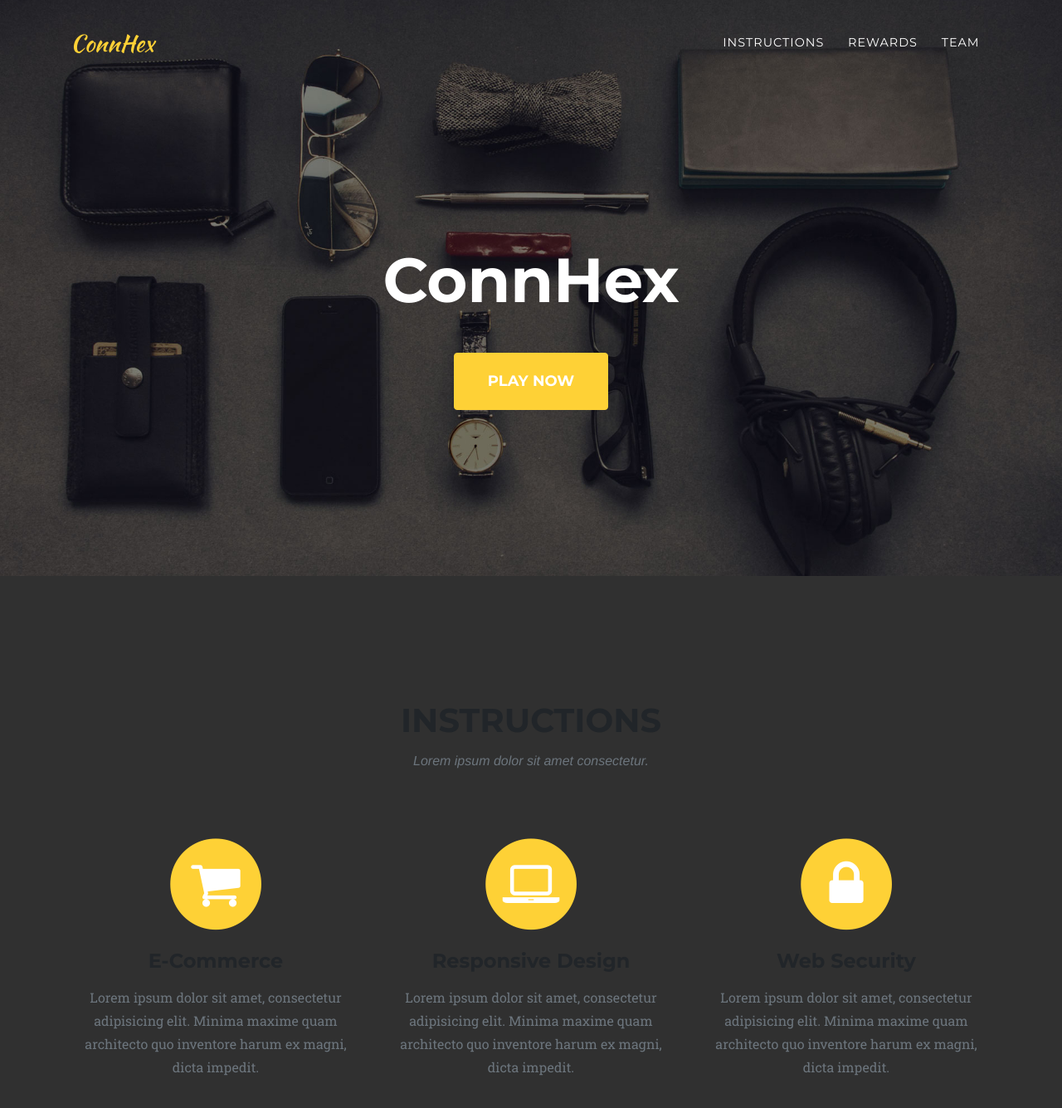
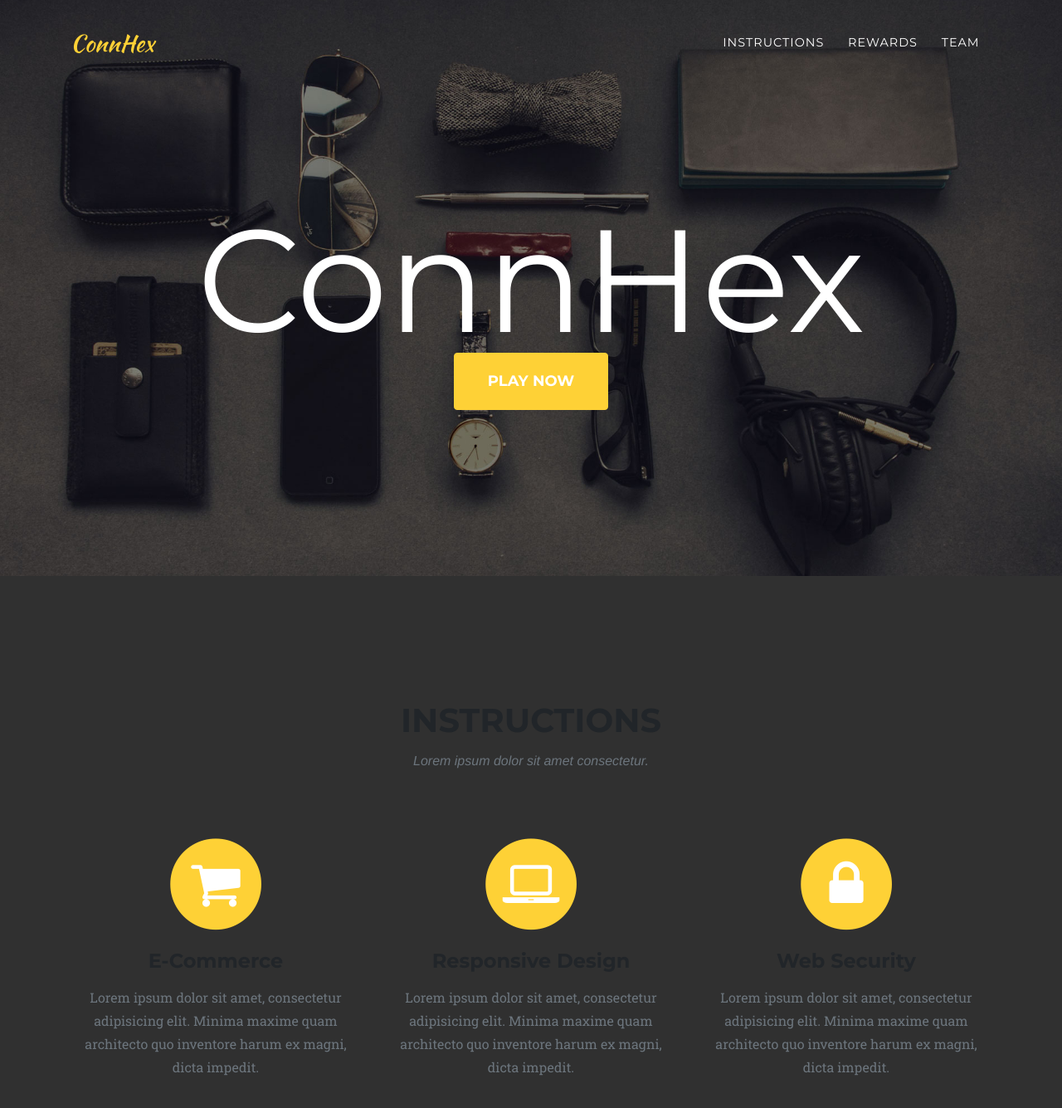
Before and after one commit to ConnHex/connhex.github.io, a Jekyll site: the page built from index.html, in a window 1280 px wide and 1400 px high. Shown: the top 1335 px of the window at 83% size. Built offline with Jekyll 4.4.1, drawn with Linux system fonts in a browser that asks for light colours; some web fonts are replaced; the list of posts is cut into pages by our own code.

Commit message:
Update agency.css

```diff
--- a/css/agency.css
+++ b/css/agency.css
@@ -211,8 +211,8 @@ header.masthead .intro-text .intro-heading {
     font-family: 'Droid Serif', 'Helvetica Neue', Helvetica, Arial, sans-serif;
   }
   header.masthead .intro-text .intro-heading {
-    font-size: 75px;
-    font-weight: 700;
+    font-size: 175px;
+    font-weight: 100;
     line-height: 75px;
     margin-bottom: 50px;
     font-family: Advent, 'Montserrat', 'Helvetica Neue', Helvetica, Arial, sans-serif;
```
